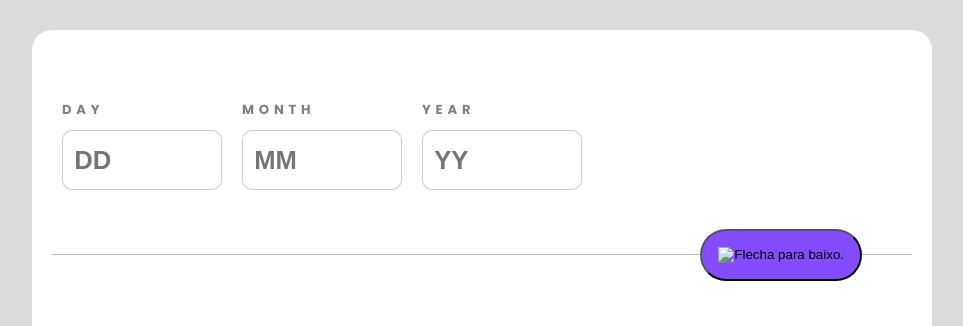
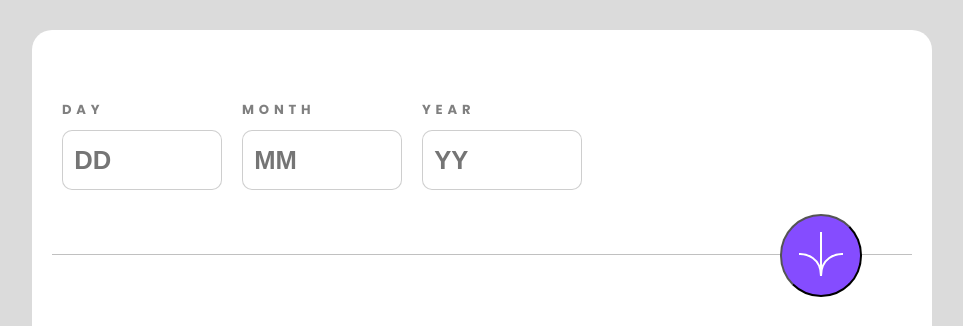
Before and after one commit to ClebSantos404/Age-calculator-APP, a plain HTML site: page index.html in a window 1280 px wide. Shown: the top 326 px of the page, without its empty margins (158-1121 px from the left). Drawn offline with Linux system fonts and the light colour scheme; the site is published under a folder, as on GitHub Pages, so addresses that start at the root find nothing.

Commit message:
End to project

```diff
--- a/index.html
+++ b/index.html
@@ -34,7 +34,7 @@
     </section>
     <div class="line">
       <button onclick="calcularAno()" class="btn">
-        <img src="/assets/images/icon-arrow.svg" alt="Flecha para baixo.">
+        <img src="./assets/images/icon-arrow.svg" alt="Flecha para baixo.">
       </button>
     </div>
     <div style="clear: both;"></div>
@@ -62,6 +62,7 @@
 
   <div class="attribution">
     Challenge by <a href="https://www.frontendmentor.io?ref=challenge" target="_blank">Frontend Mentor</a>.
+    <br>
     Coded by <a href="attribution">Clebson Santos.</a>
   </div>
   <br>
```
